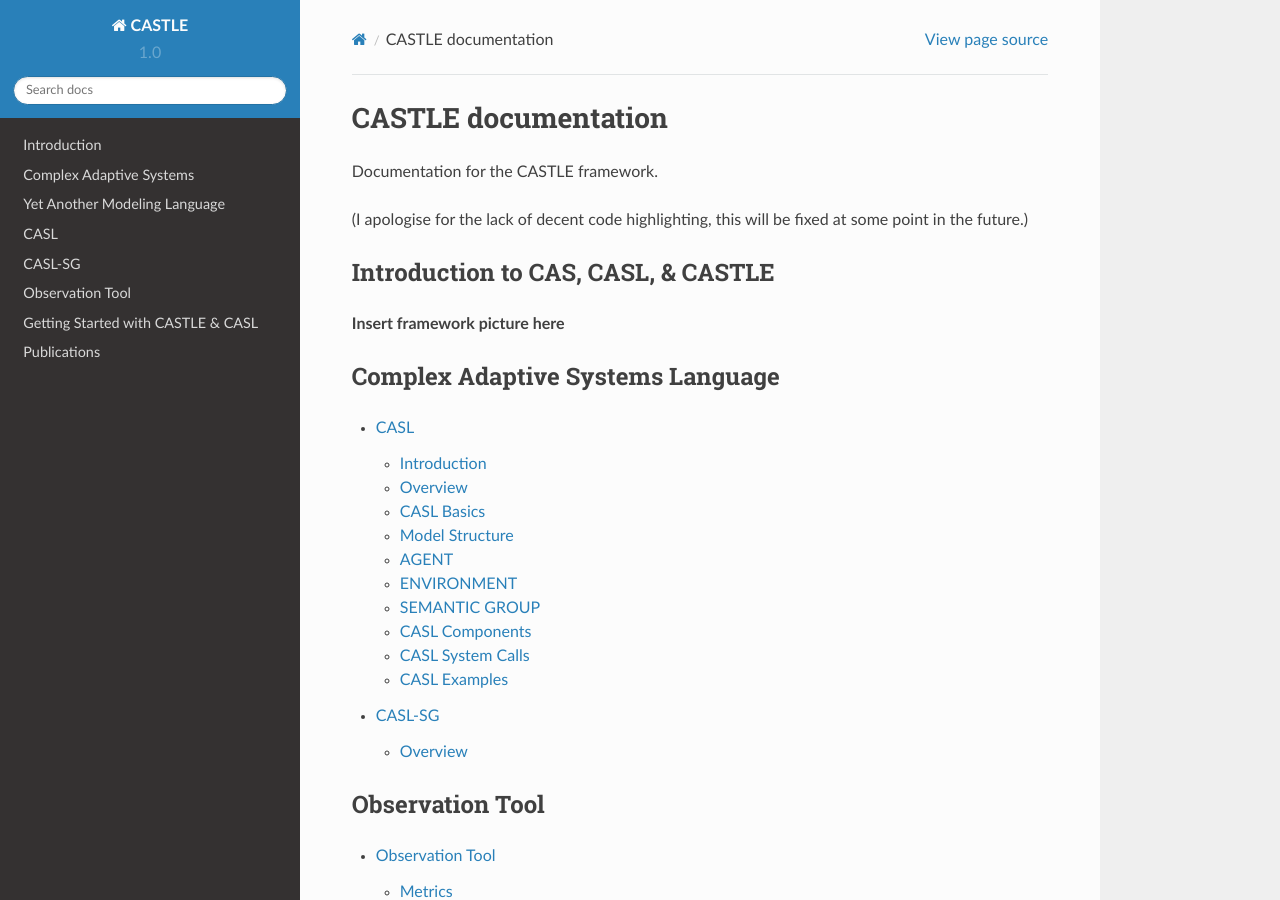
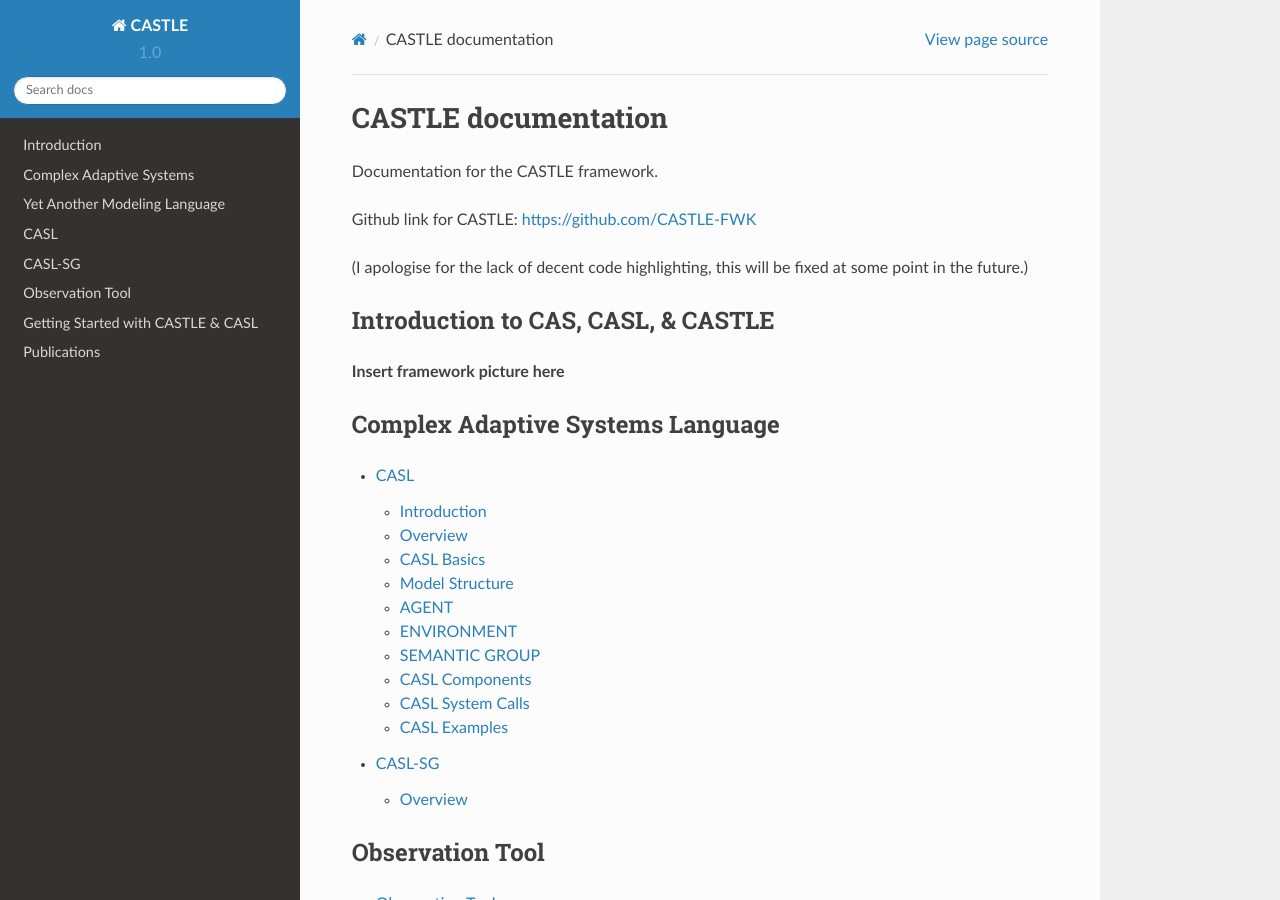
Before and after one commit to CASTLE-FWK/Documentation, a Sphinx documentation site: the page built from source/index.rst, in a window 1280 px wide and 900 px high. Built offline with Sphinx 7.4.7 and the Read the Docs theme 2.0.0, drawn with Linux system fonts in a browser that asks for light colours.

Commit message:
added link for github

```diff
--- a/source/index.rst
+++ b/source/index.rst
@@ -6,6 +6,8 @@
 CASTLE documentation
 ==================================
 Documentation for the CASTLE framework.
+
+Github link for CASTLE: `<https://github.com/CASTLE-FWK>`_
 
 (I apologise for the lack of decent code highlighting, this will be fixed at some point in the future.)
 
```
